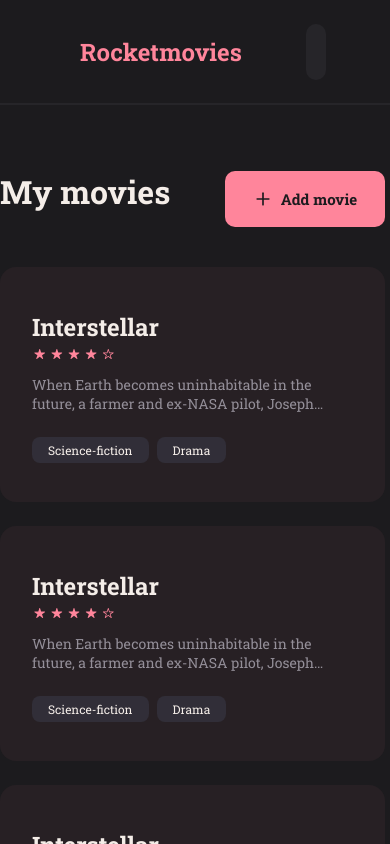
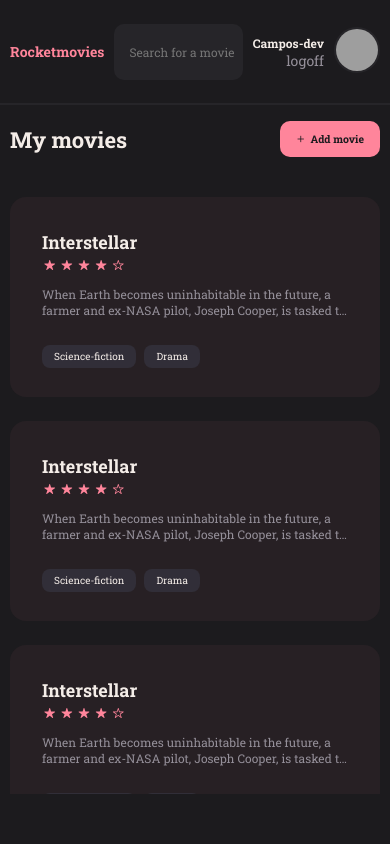
Before and after one commit to campos-dev/rocketmovies_frontend, a React (Vite) app: page / in a window 390 px wide. Built offline with nearby package versions, Linux system fonts and the light colour scheme; grey boxes are pictures that could not be loaded.

Commit message:
media queries

```diff
--- a/src/components/Button/styles.ts
+++ b/src/components/Button/styles.ts
@@ -15,4 +15,10 @@ export const Container = styled.button`
   &:disabled {
     opacity: 0.5;
   }
+
+  @media (max-width: 800px) {
+    height: 3.6rem;
+
+    font-size: 1.2rem;
+  }
 `;
--- a/src/components/Header/styles.ts
+++ b/src/components/Header/styles.ts
@@ -17,6 +17,14 @@ export const Container = styled.header`
     font-size: 2.4rem;
     color: ${({ theme }) => theme.COLORS.PINK};
     margin-right: 6.4rem;
+  }
+
+  @media (max-width: 800px) {
+    padding: 0 1rem;
+    > h1 {
+      font-size: 1.4rem;
+      margin-right: 1rem;
+    }
   }
 `;
 
@@ -51,4 +59,25 @@ export const Profile = styled.div`
       color: ${({ theme }) => theme.COLORS.WHITE};
     }
   }
+
+  @media (max-width: 800px) {
+    margin-left: 1rem;
+
+    > a > img {
+      width: 4.6rem;
+      height: 4.6rem;
+    }
+
+    > div {
+      margin-right: 1rem;
+      line-height: 1.8rem;
+      a {
+        font-size: 1.4rem;
+      }
+
+      strong {
+        font-size: 1.2rem;
+      }
+    }
+  }
 `;
--- a/src/components/Input/styles.ts
+++ b/src/components/Input/styles.ts
@@ -1,25 +1,30 @@
-import styled from 'styled-components';
+import styled from "styled-components";
 
 export const Container = styled.div`
-    width:100%;
-    height:5.6rem;
-    margin:.5rem 0;
-    padding-left:1rem;
+  width: 100%;
+  height: 5.6rem;
+  margin: 0.5rem 0;
+  padding-left: 1rem;
 
-    border-radius:1rem;
-    background-color: ${({theme}) => theme.COLORS.BACKGROUND_700};
-    color: ${({theme}) => theme.COLORS.GRAY_100};
+  border-radius: 1rem;
+  background-color: ${({ theme }) => theme.COLORS.BACKGROUND_700};
+  color: ${({ theme }) => theme.COLORS.GRAY_100};
 
-    display:flex;
-    align-items: center;
+  display: flex;
+  align-items: center;
 
-    >input{
-    width:100%;
-    height:100%;
-    padding-left:1rem;
+  > input {
+    width: 100%;
+    height: 100%;
+    padding-left: 1rem;
 
     border: none;
     background-color: transparent;
-    color: ${({theme}) => theme.COLORS.GRAY_100};
+    color: ${({ theme }) => theme.COLORS.GRAY_100};
+
+    @media (max-width: 800px) {
+      padding-left: 0.5rem;
+      font-size: 1.2rem;
     }
-`
+  }
+`;
--- a/src/components/NoteItem/styles.ts
+++ b/src/components/NoteItem/styles.ts
@@ -44,4 +44,17 @@ export const Container = styled.div<ContainerProps>`
 
     padding-right: 0.8rem;
   }
+
+  @media (max-width: 800px) {
+    > input {
+      max-width: 8rem;
+      font-size: 1.2rem;
+
+      padding: 1rem;
+
+      &::placeholder {
+        font-size: 1.2rem;
+      }
+    }
+  }
 `;
--- a/src/components/Section/styles.ts
+++ b/src/components/Section/styles.ts
@@ -44,4 +44,14 @@ export const Container = styled.section`
     -webkit-line-clamp: 2;
     -webkit-box-orient: vertical;
   }
+
+  @media (max-width: 800px) {
+    height: 20rem;
+    h2 {
+      font-size: 1.8rem;
+    }
+    p {
+      font-size: 1.2rem;
+    }
+  }
 `;
--- a/src/components/Tag/styles.ts
+++ b/src/components/Tag/styles.ts
@@ -1,10 +1,15 @@
-import styled from 'styled-components';
+import styled from "styled-components";
 
 export const Container = styled.span`
-    font-size:1.2rem;
-    padding:.5rem 1.6rem;
-    margin-right: .8rem;
+  font-size: 1.2rem;
+  padding: 0.5rem 1.6rem;
+  margin-right: 0.8rem;
 
-    border-radius:.8rem;
-    background-color: ${({theme}) => theme.COLORS.BACKGROUND_600};
-`
+  border-radius: 0.8rem;
+  background-color: ${({ theme }) => theme.COLORS.BACKGROUND_600};
+
+  @media (max-width: 800px) {
+    font-size: 1rem;
+    padding: 0.5rem 1.2rem;
+  }
+`;
--- a/src/components/TextArea/styles.ts
+++ b/src/components/TextArea/styles.ts
@@ -1,20 +1,27 @@
-import styled from 'styled-components';
+import styled from "styled-components";
 
 export const Container = styled.textarea`
-    width: 100%;
-    height:15rem;
+  width: 100%;
+  height: 15rem;
 
-    border: none;
-    resize:none;
+  border: none;
+  resize: none;
 
-    border-radius:1rem;
-    background-color: ${({theme}) => theme.COLORS.BACKGROUND_700};
-    color: ${({theme}) => theme.COLORS.GRAY_100};
+  border-radius: 1rem;
+  background-color: ${({ theme }) => theme.COLORS.BACKGROUND_700};
+  color: ${({ theme }) => theme.COLORS.GRAY_100};
 
-    padding:1rem 2rem;
-    margin-bottom:.8rem;
+  padding: 1rem 2rem;
+  margin-bottom: 0.8rem;
 
-    &::placeholder{
-        color: ${({theme}) => theme.COLORS.GRAY_300};
+  &::placeholder {
+    color: ${({ theme }) => theme.COLORS.GRAY_200};
+  }
+
+  @media (max-width: 800px) {
+    height: 12rem;
+    &::placeholder {
+      font-size: 1.2rem;
     }
+  }
 `;
--- a/src/pages/Home/styles.ts
+++ b/src/pages/Home/styles.ts
@@ -9,12 +9,17 @@ export const AllContent = styled.body`
 export const Main = styled.main`
   width: 100%;
   height: calc(100vh - 10.5rem);
+  padding: 0 8rem;
 
   display: grid;
   grid-template-rows: 10.5rem auto;
   grid-template-areas:
     "header"
     "content";
+
+  @media (max-width: 800px) {
+    padding: 0;
+  }
 `;
 
 export const AddMovie = styled(Link)`
@@ -26,22 +31,30 @@ export const AddMovie = styled(Link)`
   gap: 0.8rem;
 
   width: 100%;
+
   background-color: ${({ theme }) => theme.COLORS.PINK};
   color: ${({ theme }) => theme.COLORS.BACKGROUND_800};
 
   height: 5.6rem;
   border: 0;
   padding: 0 1.6rem;
-  margin-top: 1.6rem;
   border-radius: 1rem;
   font-weight: 500;
+
+  @media (max-width: 800px) {
+    white-space: nowrap;
+    font-size: 0.7rem;
+    max-width: 10rem;
+    height: 3.6rem;
+    gap: 0.5rem;
+  }
 `;
 
 export const Content = styled.div`
   max-width: 122rem;
   height: calc(100vh - (10.5rem + 5rem));
   margin: 5rem auto;
-  padding-right: 0.5rem;
+  padding: 0 1rem;
 
   overflow: auto;
 
@@ -66,7 +79,9 @@ export const Content = styled.div`
   scrollbar-color: #ff859b #333;
 
   > .headerAddMovies {
+    margin-top: 1.6rem;
     margin-bottom: 4rem;
+
     display: flex;
     align-items: center;
     justify-content: space-between;
@@ -79,4 +94,22 @@ export const Content = styled.div`
       font-size: 2rem;
     }
   }
+
+  @media (max-width: 800px) {
+    &::-webkit-scrollbar-track {
+      margin-top: 10rem;
+    }
+    padding: 0 0.5rem;
+    margin: 0 0.5rem;
+
+    > .headerAddMovies {
+      > h2 {
+        font-size: 2.2rem;
+      }
+
+      .plusIcon {
+        font-size: 1.4rem;
+      }
+    }
+  }
 `;
--- a/src/pages/New/styles.ts
+++ b/src/pages/New/styles.ts
@@ -14,6 +14,13 @@ export const Container = styled.div`
     grid-template-areas:
       "header"
       "content";
+  }
+
+  @media (max-width: 800px) {
+    > main {
+      margin: 2rem auto;
+      padding: 0 1rem;
+    }
   }
 `;
 
@@ -108,6 +115,7 @@ export const Form = styled.form`
 
   .buttonsContainer {
     display: flex;
+    justify-content: space-between;
     align-items: center;
     gap: 4rem;
 
@@ -131,6 +139,8 @@ export const Form = styled.form`
       align-items: center;
       justify-content: center;
 
+      background-color: ${({ theme }) => theme.COLORS.PINK};
+
       > h2 {
         margin: 0;
 
@@ -139,4 +149,50 @@ export const Form = styled.form`
       }
     }
   }
+
+  @media (max-width: 800px) {
+    &::-webkit-scrollbar-track {
+      margin-top: 11rem;
+    }
+    a {
+      font-size: 1.4rem;
+    }
+    h1 {
+      margin-top: 2rem;
+      font-size: 2rem;
+    }
+
+    h2 {
+      margin-top: 1rem;
+      font-size: 1.6rem;
+    }
+
+    .title_rating {
+      margin: 4rem 0;
+      display: block;
+
+      > fieldset {
+        font-size: 1.2rem;
+        margin: 1rem auto 0;
+        text-align: center;
+      }
+    }
+    .tagsContainer {
+      min-height: 4rem;
+
+      padding: 1rem;
+      margin-top: 1rem;
+    }
+
+    .buttonsContainer {
+      margin-top: 1rem;
+
+      > button:nth-child(1),
+      button:nth-child(2) {
+        > h2 {
+          font-size: 1.2rem;
+        }
+      }
+    }
+  }
 `;
--- a/src/pages/Profile/styles.ts
+++ b/src/pages/Profile/styles.ts
@@ -13,6 +13,14 @@ export const Container = styled.div`
 
   a {
     color: ${({ theme }) => theme.COLORS.PINK};
+  }
+
+  @media (max-width: 800px) {
+    padding: 0 5rem;
+
+    a {
+      font-size: 1.4rem;
+    }
   }
 `;
 
@@ -66,4 +74,19 @@ export const Avatar = styled.div`
       color: ${({ theme }) => theme.COLORS.BACKGROUND_800};
     }
   }
+
+  @media (max-width: 800px) {
+    width: 14rem;
+    height: 14rem;
+
+    > img {
+      width: 14rem;
+      height: 14rem;
+    }
+
+    > label {
+      width: 2.8rem;
+      height: 2.8rem;
+    }
+  }
 `;
```
Also changed, not shown: src/pages/Signin/styles.ts (+39 -16 lines), src/pages/Signup/styles.ts (+35 -13 lines).
